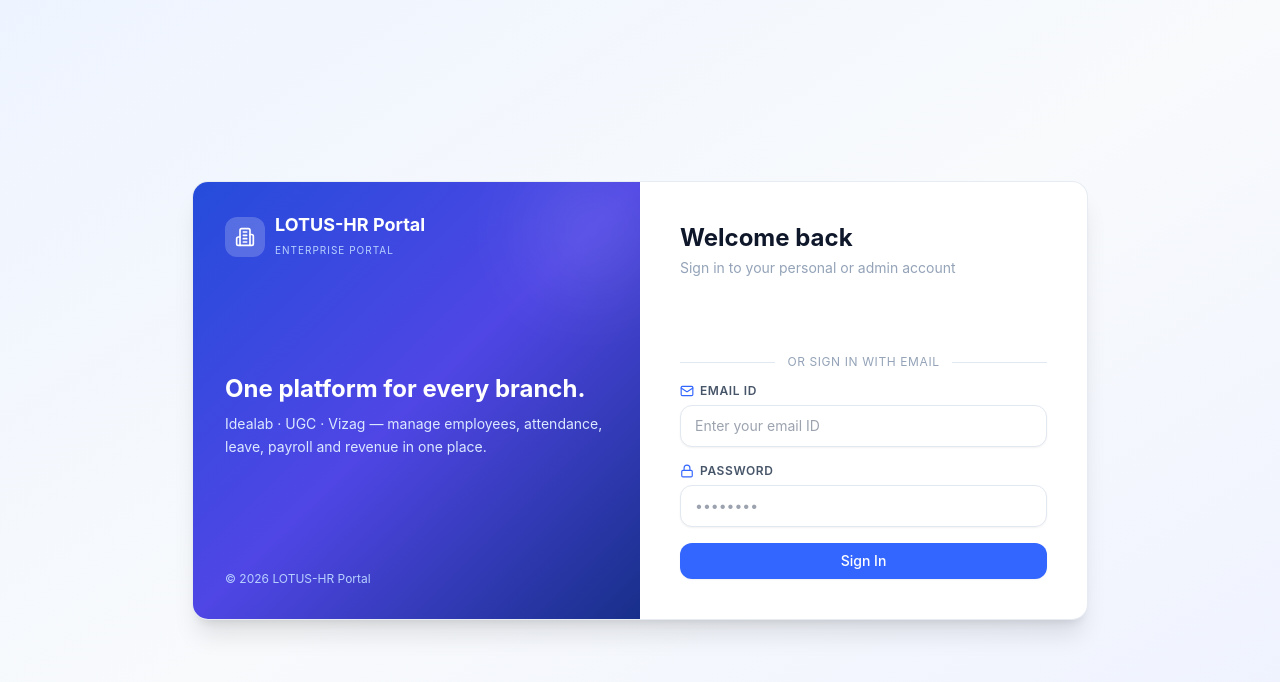
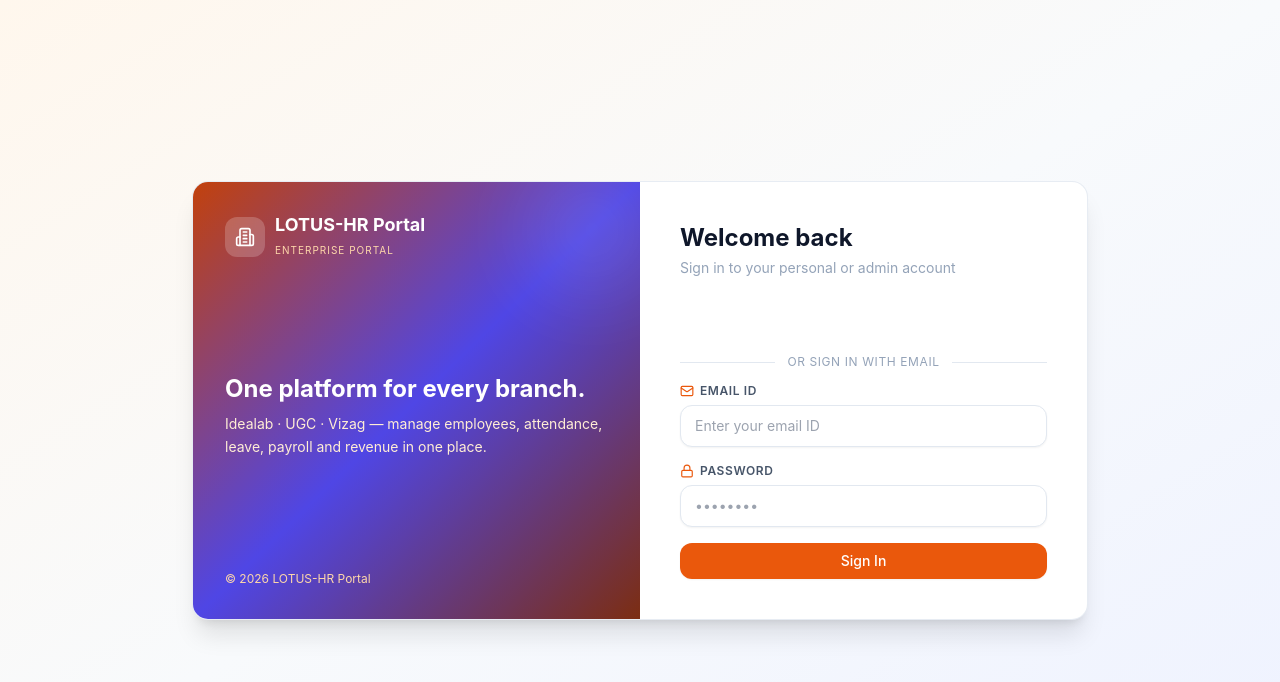
Before and after one commit to idealabjc-web/Workhub, a React (Vite) app in the folder frontend/: page /login in a window 1280 px wide. Shown: the top 682 px of the page. Built offline with nearby package versions, Linux system fonts and the light colour scheme; no server answers; the HTML template or start-up script is replaced by a standard one.

Commit message:
Add Orange & White theme default and dynamic color palette switcher (Orange, Blue, Emerald, Purple, Teal)

```diff
--- a/frontend/src/components/Topbar.tsx
+++ b/frontend/src/components/Topbar.tsx
@@ -1,6 +1,6 @@
-import { Moon, Sun, LogOut, Search, Bell, X, Menu } from "lucide-react";
+import { Moon, Sun, LogOut, Search, Bell, X, Menu, Palette } from "lucide-react";
 import { useAuth } from "../context/AuthContext";
-import { useTheme } from "../context/ThemeContext";
+import { useTheme, ColorTheme } from "../context/ThemeContext";
 import { useNavigate, useSearchParams } from "react-router-dom";
 import { useEffect, useRef, useState } from "react";
 import api from "../api/client";
@@ -18,17 +18,28 @@ interface TopbarProps {
   onToggleMobile?: () => void;
 }
 
+const COLOR_OPTIONS: { id: ColorTheme; label: string; colorHex: string }[] = [
+  { id: "orange", label: "Lotus Orange & White", colorHex: "#ea580c" },
+  { id: "blue", label: "Classic Blue", colorHex: "#2563eb" },
+  { id: "emerald", label: "Emerald Green", colorHex: "#059669" },
+  { id: "purple", label: "Royal Purple", colorHex: "#7c3aed" },
+  { id: "teal", label: "Ocean Teal", colorHex: "#0d9488" },
+];
+
 export default function Topbar({ onToggleMobile }: TopbarProps) {
   const { user, logout } = useAuth();
-  const { theme, toggleTheme } = useTheme();
+  const { theme, toggleTheme, colorTheme, setColorTheme } = useTheme();
   const navigate = useNavigate();
   const [searchParams, setSearchParams] = useSearchParams();
 
   const [search, setSearch] = useState("");
   const [showNotif, setShowNotif] = useState(false);
+  const [showPalette, setShowPalette] = useState(false);
   const [notifs, setNotifs] = useState<Notification[]>([]);
   const [unread, setUnread] = useState(0);
+
   const notifRef = useRef<HTMLDivElement>(null);
+  const paletteRef = useRef<HTMLDivElement>(null);
 
   useEffect(() => {
     api.get("/api/notifications").then((r) => {
@@ -37,11 +48,14 @@ export default function Topbar({ onToggleMobile }: TopbarProps) {
     }).catch(() => {});
   }, [showNotif]);
 
-  // Close dropdown on outside click
+  // Close dropdowns on outside click
   useEffect(() => {
     const handler = (e: MouseEvent) => {
       if (notifRef.current && !notifRef.current.contains(e.target as Node)) {
         setShowNotif(false);
+      }
+      if (paletteRef.current && !paletteRef.current.contains(e.target as Node)) {
+        setShowPalette(false);
       }
     };
     document.addEventListener("mousedown", handler);
@@ -94,8 +108,50 @@ export default function Topbar({ onToggleMobile }: TopbarProps) {
       </div>
 
       <div className="flex items-center gap-2 shrink-0">
-        {/* Theme toggle */}
-        <button onClick={toggleTheme} className="btn-secondary !px-2.5 !py-2" title="Toggle theme">
+        {/* Color Palette Selector */}
+        <div className="relative" ref={paletteRef}>
+          <button
+            onClick={() => setShowPalette((s) => !s)}
+            className="btn-secondary !px-2.5 !py-2 flex items-center gap-1.5"
+            title="Change Theme Color Palette"
+          >
+            <Palette size={16} className="text-brand-500" />
+            <span className="hidden md:inline text-xs font-semibold text-slate-600 dark:text-slate-300">Theme</span>
+          </button>
+
+          {showPalette && (
+            <div className="absolute right-0 top-full mt-2 w-52 card p-3 shadow-xl z-50 space-y-2">
+              <p className="text-xs font-bold text-slate-700 dark:text-slate-300 border-b border-slate-100 dark:border-slate-800 pb-2">
+                Color Theme Palette
+              </p>
+              <div className="space-y-1">
+                {COLOR_OPTIONS.map((opt) => (
+                  <button
+                    key={opt.id}
+                    onClick={() => {
+                      setColorTheme(opt.id);
+                      setShowPalette(false);
+                    }}
+                    className={`w-full flex items-center gap-2.5 px-2.5 py-1.5 rounded-xl text-xs font-medium transition ${
+                      colorTheme === opt.id
+                        ? "bg-slate-100 dark:bg-slate-800 font-bold text-slate-900 dark:text-white"
+                        : "hover:bg-slate-50 dark:hover:bg-slate-800/50 text-slate-600 dark:text-slate-400"
+                    }`}
+                  >
+                    <span
+                      className="h-4 w-4 rounded-full shrink-0 border border-black/10 shadow-sm"
+                      style={{ backgroundColor: opt.colorHex }}
+                    />
+                    <span>{opt.label}</span>
+                  </button>
+                ))}
+              </div>
+            </div>
+          )}
+        </div>
+
+        {/* Dark/Light mode toggle */}
+        <button onClick={toggleTheme} className="btn-secondary !px-2.5 !py-2" title="Toggle Light/Dark Mode">
           {theme === "light" ? <Moon size={16} /> : <Sun size={16} />}
         </button>
 
--- a/frontend/src/context/ThemeContext.tsx
+++ b/frontend/src/context/ThemeContext.tsx
@@ -1,8 +1,12 @@
 import { createContext, useContext, useEffect, useState, ReactNode } from "react";
+
+export type ColorTheme = "orange" | "blue" | "emerald" | "purple" | "teal";
 
 interface ThemeContextType {
   theme: "light" | "dark";
   toggleTheme: () => void;
+  colorTheme: ColorTheme;
+  setColorTheme: (color: ColorTheme) => void;
 }
 
 const ThemeContext = createContext<ThemeContextType | undefined>(undefined);
@@ -12,15 +16,25 @@ export function ThemeProvider({ children }: { children: ReactNode }) {
     () => (localStorage.getItem("hr_theme") as "light" | "dark") || "light"
   );
 
+  const [colorTheme, setColorThemeState] = useState<ColorTheme>(
+    () => (localStorage.getItem("hr_color_theme") as ColorTheme) || "orange"
+  );
+
   useEffect(() => {
     document.documentElement.classList.toggle("dark", theme === "dark");
     localStorage.setItem("hr_theme", theme);
   }, [theme]);
 
+  useEffect(() => {
+    document.documentElement.setAttribute("data-color-theme", colorTheme);
+    localStorage.setItem("hr_color_theme", colorTheme);
+  }, [colorTheme]);
+
   const toggleTheme = () => setTheme((t) => (t === "light" ? "dark" : "light"));
+  const setColorTheme = (color: ColorTheme) => setColorThemeState(color);
 
   return (
-    <ThemeContext.Provider value={{ theme, toggleTheme }}>
+    <ThemeContext.Provider value={{ theme, toggleTheme, colorTheme, setColorTheme }}>
       {children}
     </ThemeContext.Provider>
   );
--- a/frontend/src/index.css
+++ b/frontend/src/index.css
@@ -1,6 +1,72 @@
 @tailwind base;
 @tailwind components;
 @tailwind utilities;
+
+/* ── Dynamic Color Themes ─────────────────────────────────────────────────── */
+:root, [data-color-theme="orange"] {
+  --color-brand-50: #fff7ed;
+  --color-brand-100: #ffedd5;
+  --color-brand-200: #fed7aa;
+  --color-brand-300: #fdba74;
+  --color-brand-400: #fb923c;
+  --color-brand-500: #ea580c;
+  --color-brand-600: #c2410c;
+  --color-brand-700: #9a3412;
+  --color-brand-800: #7c2d12;
+  --color-brand-900: #431407;
+}
+
+[data-color-theme="blue"] {
+  --color-brand-50: #eef4ff;
+  --color-brand-100: #dce8ff;
+  --color-brand-200: #b8d1ff;
+  --color-brand-300: #8bb3ff;
+  --color-brand-400: #5c8dff;
+  --color-brand-500: #2563eb;
+  --color-brand-600: #1d4ed8;
+  --color-brand-700: #1e40af;
+  --color-brand-800: #1e3a8a;
+  --color-brand-900: #172554;
+}
+
+[data-color-theme="emerald"] {
+  --color-brand-50: #ecfdf5;
+  --color-brand-100: #d1fae5;
+  --color-brand-200: #a7f3d0;
+  --color-brand-300: #6ee7b7;
+  --color-brand-400: #34d399;
+  --color-brand-500: #059669;
+  --color-brand-600: #047857;
+  --color-brand-700: #065f46;
+  --color-brand-800: #064e3b;
+  --color-brand-900: #022c22;
+}
+
+[data-color-theme="purple"] {
+  --color-brand-50: #f5f3ff;
+  --color-brand-100: #ede9fe;
+  --color-brand-200: #ddd6fe;
+  --color-brand-300: #c4b5fd;
+  --color-brand-400: #a78bfa;
+  --color-brand-500: #7c3aed;
+  --color-brand-600: #6d28d9;
+  --color-brand-700: #5b21b6;
+  --color-brand-800: #4c1d95;
+  --color-brand-900: #2e1065;
+}
+
+[data-color-theme="teal"] {
+  --color-brand-50: #f0fdfa;
+  --color-brand-100: #ccfbf1;
+  --color-brand-200: #99f6e4;
+  --color-brand-300: #5eead4;
+  --color-brand-400: #2dd4bf;
+  --color-brand-500: #0d9488;
+  --color-brand-600: #0f766e;
+  --color-brand-700: #115e59;
+  --color-brand-800: #134e4a;
+  --color-brand-900: #042f2e;
+}
 
 html, body, #root {
   height: 100%;
--- a/frontend/tailwind.config.js
+++ b/frontend/tailwind.config.js
@@ -6,16 +6,16 @@ export default {
     extend: {
       colors: {
         brand: {
-          50: "#eef4ff",
-          100: "#dce8ff",
-          200: "#b8d1ff",
-          300: "#8bb3ff",
-          400: "#5c8dff",
-          500: "#3366ff",
-          600: "#254cdb",
-          700: "#1c3bb0",
-          800: "#182f8a",
-          900: "#152a6e",
+          50: "var(--color-brand-50, #fff7ed)",
+          100: "var(--color-brand-100, #ffedd5)",
+          200: "var(--color-brand-200, #fed7aa)",
+          300: "var(--color-brand-300, #fdba74)",
+          400: "var(--color-brand-400, #fb923c)",
+          500: "var(--color-brand-500, #ea580c)",
+          600: "var(--color-brand-600, #c2410c)",
+          700: "var(--color-brand-700, #9a3412)",
+          800: "var(--color-brand-800, #7c2d12)",
+          900: "var(--color-brand-900, #431407)",
         },
       },
       borderRadius: {
```
